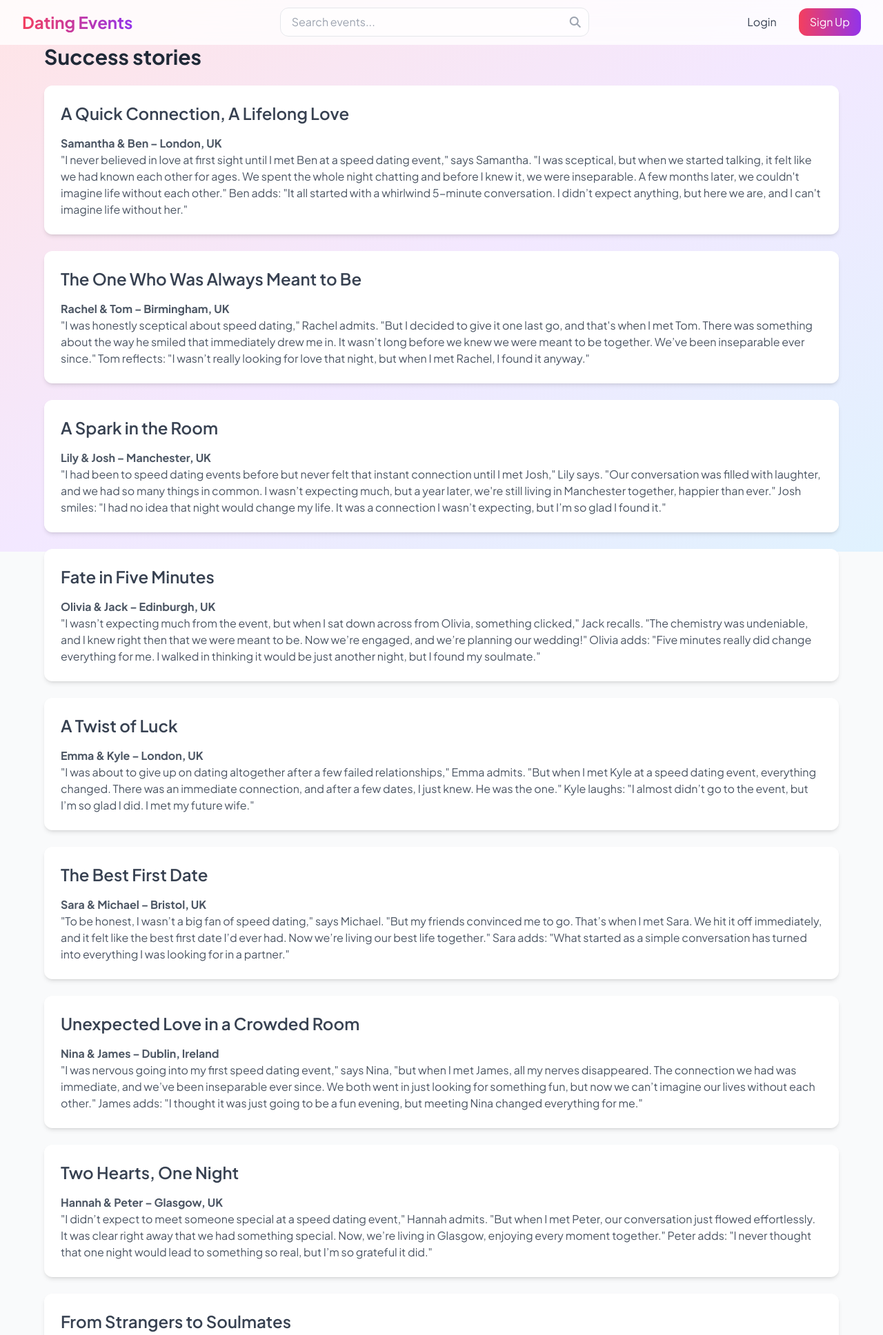
After one commit to klchambers/CI-Feb25-hackathon2, a Django app: page /home/templates/home/success_stories.html in a window 1280 px wide. The commit adds this page. Shown: the top 1936 px of the page at 69% size. Run offline with Django 4.2, Linux system fonts and the light colour scheme; parts of the project's set-up code (start-up, migrations or seed data) failed here and were passed over; some libraries are stand-ins or nearby versions.

Commit message:
Feat: Add success_stories.html

```diff
--- /dev/null
+++ b/home/templates/home/success_stories.html
@@ -0,0 +1,68 @@
+{% extends 'base.html' %}
+
+{% block content %}
+<div class="max-w-7xl mx-auto px-4 sm:px-6 lg:px-8 py-8">
+  <h1 class="text-3xl font-bold text-gray-800 mb-6">Success stories</h1>
+
+  <div class="bg-white p-6 rounded-xl shadow-md mb-6">
+    <h2 class="text-2xl font-semibold text-gray-700 mb-4">A Quick Connection, A Lifelong Love</h2>
+    <p class="text-gray-600"><strong>Samantha & Ben – London, UK</strong><br> "I never believed in love at first sight until I met Ben at a speed dating event," says Samantha. "I was sceptical, but when we started talking, it felt like we had known each other for ages. We spent the whole night chatting and before I knew it, we were inseparable. A few months later, we couldn't imagine life without each other." Ben adds: "It all started with a whirlwind 5-minute conversation. I didn’t expect anything, but here we are, and I can't imagine life without her."</p>
+  </div>
+
+  <div class="bg-white p-6 rounded-xl shadow-md mb-6">
+    <h2 class="text-2xl font-semibold text-gray-700 mb-4">The One Who Was Always Meant to Be</h2>
+    <p class="text-gray-600"><strong>Rachel & Tom – Birmingham, UK</strong><br> "I was honestly sceptical about speed dating," Rachel admits. "But I decided to give it one last go, and that's when I met Tom. There was something about the way he smiled that immediately drew me in. It wasn’t long before we knew we were meant to be together. We’ve been inseparable ever since." Tom reflects: "I wasn’t really looking for love that night, but when I met Rachel, I found it anyway."</p>
+  </div>
+
+  <div class="bg-white p-6 rounded-xl shadow-md mb-6">
+    <h2 class="text-2xl font-semibold text-gray-700 mb-4">A Spark in the Room</h2>
+    <p class="text-gray-600"><strong>Lily & Josh – Manchester, UK</strong><br> "I had been to speed dating events before but never felt that instant connection until I met Josh," Lily says. "Our conversation was filled with laughter, and we had so many things in common. I wasn’t expecting much, but a year later, we're still living in Manchester together, happier than ever." Josh smiles: "I had no idea that night would change my life. It was a connection I wasn’t expecting, but I’m so glad I found it."</p>
+  </div>
+
+  <div class="bg-white p-6 rounded-xl shadow-md mb-6">
+    <h2 class="text-2xl font-semibold text-gray-700 mb-4">Fate in Five Minutes</h2>
+    <p class="text-gray-600"><strong>Olivia & Jack – Edinburgh, UK</strong><br> "I wasn’t expecting much from the event, but when I sat down across from Olivia, something clicked," Jack recalls. "The chemistry was undeniable, and I knew right then that we were meant to be. Now we’re engaged, and we’re planning our wedding!" Olivia adds: "Five minutes really did change everything for me. I walked in thinking it would be just another night, but I found my soulmate."</p>
+  </div>
+
+  <div class="bg-white p-6 rounded-xl shadow-md mb-6">
+    <h2 class="text-2xl font-semibold text-gray-700 mb-4">A Twist of Luck</h2>
+    <p class="text-gray-600"><strong>Emma & Kyle – London, UK</strong><br> "I was about to give up on dating altogether after a few failed relationships," Emma admits. "But when I met Kyle at a speed dating event, everything changed. There was an immediate connection, and after a few dates, I just knew. He was the one." Kyle laughs: "I almost didn’t go to the event, but I’m so glad I did. I met my future wife."</p>
+  </div>
+
+  <div class="bg-white p-6 rounded-xl shadow-md mb-6">
+    <h2 class="text-2xl font-semibold text-gray-700 mb-4">The Best First Date</h2>
+    <p class="text-gray-600"><strong>Sara & Michael – Bristol, UK</strong><br> "To be honest, I wasn’t a big fan of speed dating," says Michael. "But my friends convinced me to go. That’s when I met Sara. We hit it off immediately, and it felt like the best first date I’d ever had. Now we’re living our best life together." Sara adds: "What started as a simple conversation has turned into everything I was looking for in a partner."</p>
+  </div>
+
+  <div class="bg-white p-6 rounded-xl shadow-md mb-6">
+    <h2 class="text-2xl font-semibold text-gray-700 mb-4">Unexpected Love in a Crowded Room</h2>
+    <p class="text-gray-600"><strong>Nina & James – Dublin, Ireland</strong><br> "I was nervous going into my first speed dating event," says Nina, "but when I met James, all my nerves disappeared. The connection we had was immediate, and we’ve been inseparable ever since. We both went in just looking for something fun, but now we can’t imagine our lives without each other." James adds: "I thought it was just going to be a fun evening, but meeting Nina changed everything for me."</p>
+  </div>
+
+  <div class="bg-white p-6 rounded-xl shadow-md mb-6">
+    <h2 class="text-2xl font-semibold text-gray-700 mb-4">Two Hearts, One Night</h2>
+    <p class="text-gray-600"><strong>Hannah & Peter – Glasgow, UK</strong><br> "I didn’t expect to meet someone special at a speed dating event," Hannah admits. "But when I met Peter, our conversation just flowed effortlessly. It was clear right away that we had something special. Now, we’re living in Glasgow, enjoying every moment together." Peter adds: "I never thought that one night would lead to something so real, but I’m so grateful it did."</p>
+  </div>
+
+  <div class="bg-white p-6 rounded-xl shadow-md mb-6">
+    <h2 class="text-2xl font-semibold text-gray-700 mb-4">From Strangers to Soulmates</h2>
+    <p class="text-gray-600"><strong>Megan & Adam – Leeds, UK</strong><br> "I went to the event thinking it was just another night out," says Megan. "But when I met Adam, it felt like we had known each other forever. We clicked instantly, and before long, we were travelling the world together. It was that one connection that changed everything for me." Adam reflects: "We only had five minutes that night, but I knew right away that we were meant for each other."</p>
+  </div>
+
+  <div class="bg-white p-6 rounded-xl shadow-md mb-6">
+    <h2 class="text-2xl font-semibold text-gray-700 mb-4">Love at the Speed of Dating</h2>
+    <p class="text-gray-600"><strong>Carla & Max – Manchester, UK</strong><br> "I’d been to a few speed dating events before, but nothing ever really clicked," says Carla. "Then I met Max. We both share a passion for music, and that was the perfect icebreaker. The connection deepened from there, and now, I can’t imagine life without him." Max adds: "Who knew that a quick conversation about our favourite bands would turn into a lifelong love story?"</p>
+  </div>
+
+  <div class="bg-white p-6 rounded-xl shadow-md mb-6">
+    <h2 class="text-2xl font-semibold text-gray-700 mb-4">A Love That Was Worth the Wait</h2>
+    <p class="text-gray-600"><strong>Megan & Laura – Manchester, UK</strong><br> "I’d always been sceptical about speed dating," says Megan. "But when a friend convinced me to give it a try, I met Laura. We instantly connected, and the chemistry was undeniable. A few months later, we knew we were meant to be together." Laura smiles: "Sometimes, the best things come when you least expect it. I’m so glad I took that chance."</p>
+  </div>
+
+  <div class="bg-white p-6 rounded-xl shadow-md mb-6">
+    <h2 class="text-2xl font-semibold text-gray-700 mb-4">Finding Each Other Against the Odds</h2>
+    <p class="text-gray-600"><strong>Sophia & Ellie – Glasgow, UK</strong><br> "I’d been to a few speed dating events before, but nothing really clicked," says Sophia. "When I met Ellie, everything changed. We bonded over our love for literature and travel, and it just felt natural. Now we’re making plans for our future together." Ellie adds: "It was supposed to be just a quick date, but I ended up finding someone I want to spend my life with." Sophia smiles: "Sometimes love is just one conversation away."</p>
+  </div>
+
+</div>
+{% endblock %}
--- a/home/urls.py
+++ b/home/urls.py
@@ -8,4 +8,5 @@ urlpatterns = [
     path('home/templates/home/service.html', views.service, name='service'),
     path('home/templates/home/privacy.html', views.privacy, name='privacy'),
     path('home/templates/home/safety.html', views.safety, name='safety'),
+    path('home/templates/home/success_stories.html', views.success_stories, name='success_stories'),
 ]
--- a/home/views.py
+++ b/home/views.py
@@ -20,3 +20,6 @@ def service(request):
 
 def safety(request):
     return render(request, 'home/safety.html')
+
+def success_stories(request):
+    return render(request, 'home/success_stories.html')
--- a/templates/base.html
+++ b/templates/base.html
@@ -296,7 +296,7 @@
                   </a>
                 </li>
                 <li>
-                  <a href="#" class="text-sm text-gray-600 hover:text-rose-600">
+                  <a href="../../../home/templates/home/success_stories.html" class="text-sm text-gray-600 hover:text-rose-600">
                     Success Stories
                   </a>
                 </li>
```
